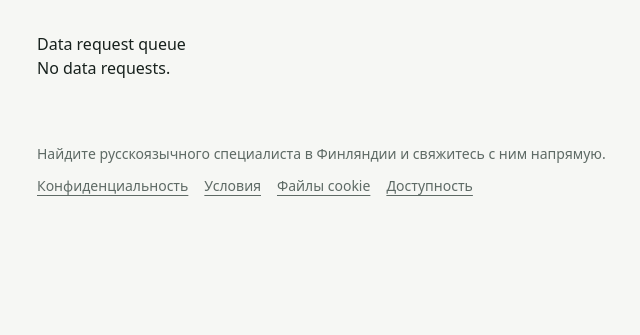
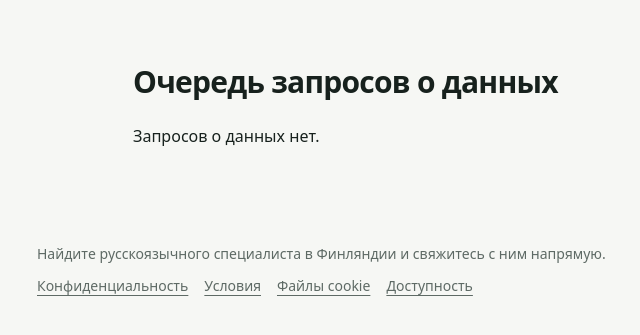
Before and after one commit to StrayForest/palvelut, a Django app: template templates/moderation/staff_data_subject_request_list.html in a window 1280 px wide. Shown: the part 77-412 px from the top of the page, without its empty margins (59-699 px from the left). Run offline with Django 5.2, Linux system fonts and the light colour scheme; the template is opened without the code that fills it, so the values that code supplies are empty; style sheets or scripts are compiled from the project's sources; parts of the project's set-up code (start-up, migrations or seed data) failed here and were passed over; some libraries are stand-ins or nearby versions.

Commit message:
P6: translate staff data request queue

```diff
--- a/templates/moderation/staff_data_subject_request_list.html
+++ b/templates/moderation/staff_data_subject_request_list.html
@@ -1,18 +1,17 @@
 {% extends "base.html" %}
-{% load i18n %}
-
-{% block title %}{% translate "Data request queue" %} · Finrix Palvelut{% endblock %}
-
+{% block title %}Очередь запросов о данных · Finrix Palvelut{% endblock %}
 {% block content %}
-<h1>{% translate "Data request queue" %}</h1>
-<ul>
+<section class="mx-auto max-w-4xl py-8">
+  <h1 class="text-3xl font-bold tracking-tight">Очередь запросов о данных</h1>
+  <ul class="mt-6 space-y-3">
     {% for row in requests %}
       <li>
-      <a href="{% url 'staff-data-subject-request-detail' request_id=row.pk %}">{{ row.get_kind_display }} — {{ row.account.get_username }}</a>
-      — {{ row.get_status_display }} — {{ row.created_at }}
+        <a class="underline" href="{% url 'staff-data-subject-request-detail' request_id=row.pk %}">{% if row.kind == 'access' %}Доступ к данным{% elif row.kind == 'export' %}Экспорт данных{% elif row.kind == 'delete' %}Удаление данных{% else %}{{ row.kind }}{% endif %} — {{ row.account.get_username }}</a>
+        — {% if row.status == 'open' %}Открыт{% elif row.status == 'in_progress' %}В обработке{% elif row.status == 'completed' %}Выполнен{% elif row.status == 'rejected' %}Отклонён{% else %}{{ row.status }}{% endif %} — {{ row.created_at }}
       </li>
     {% empty %}
-    <li>{% translate "No data requests." %}</li>
+      <li>Запросов о данных нет.</li>
     {% endfor %}
   </ul>
+</section>
 {% endblock %}
```
Lines whose indentation alone changed are shown as unchanged.
